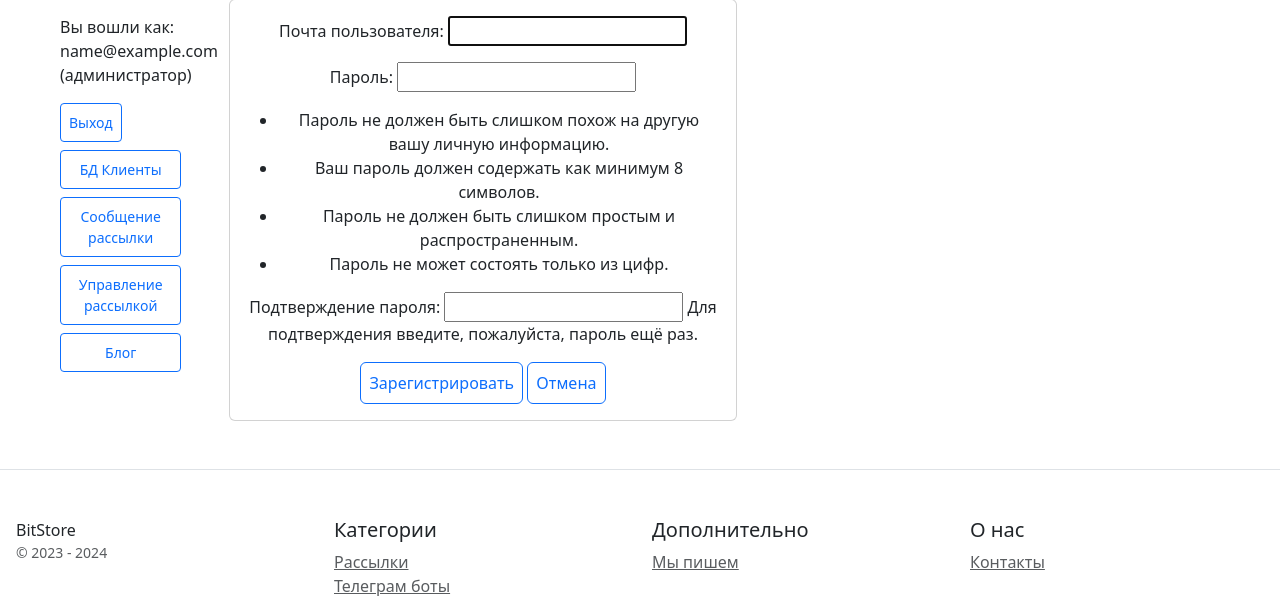
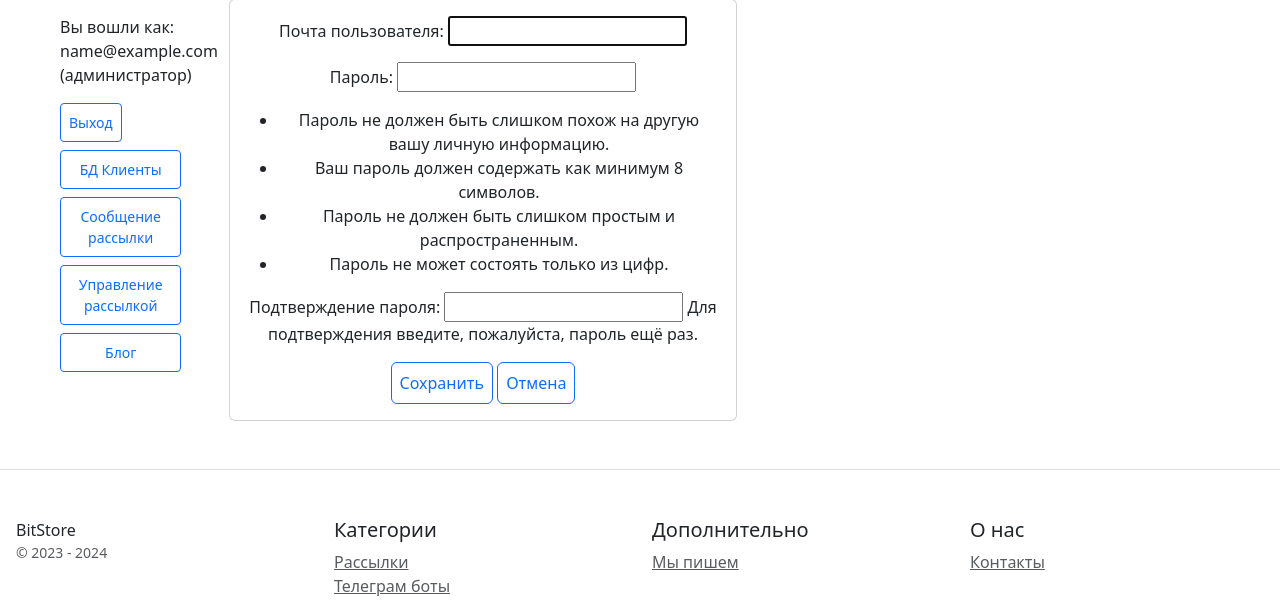
Before and after one commit to IceDisel/Course_6_Coursework, a Django app: template users/templates/users/user_form.html in a window 1280 px wide. Shown: the part 251-851 px from the top of the page. Run offline with Django 5.2, Linux system fonts and the light colour scheme; the template is opened without the code that fills it: values that come from a table or form of the project are taken from there, others are empty; the visitor is signed in with stand-in values (Sample User, id 1); parts of the project's set-up code (start-up, migrations or seed data) failed here and were passed over; some libraries are stand-ins or nearby versions.

Commit message:
обновление шаблона user_form

```diff
--- a/users/templates/users/user_form.html
+++ b/users/templates/users/user_form.html
@@ -11,7 +11,11 @@
                         {% csrf_token %}
                         {{ form.as_p }}
                         <button type="submit" class="p-2 btn btn-outline-primary">
-                            Зарегистрировать
+                            {% if user.is_authenticated %}
+                                Сохранить
+                            {% else %}
+                                Зарегистрировать
+                            {% endif %}
                         </button>
 
                         <a class="p-2 btn btn-outline-primary" href="{% url 'mailing:index' %}">Отмена</a>
```
